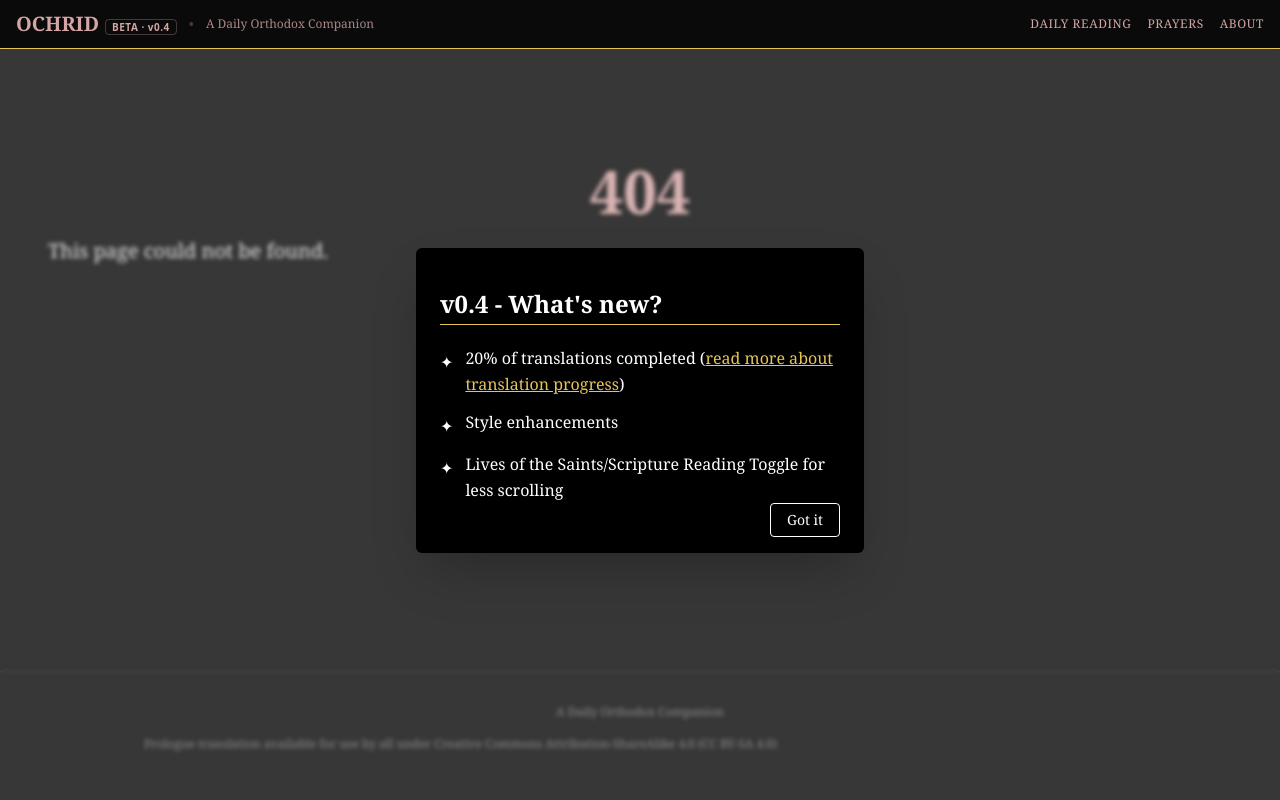
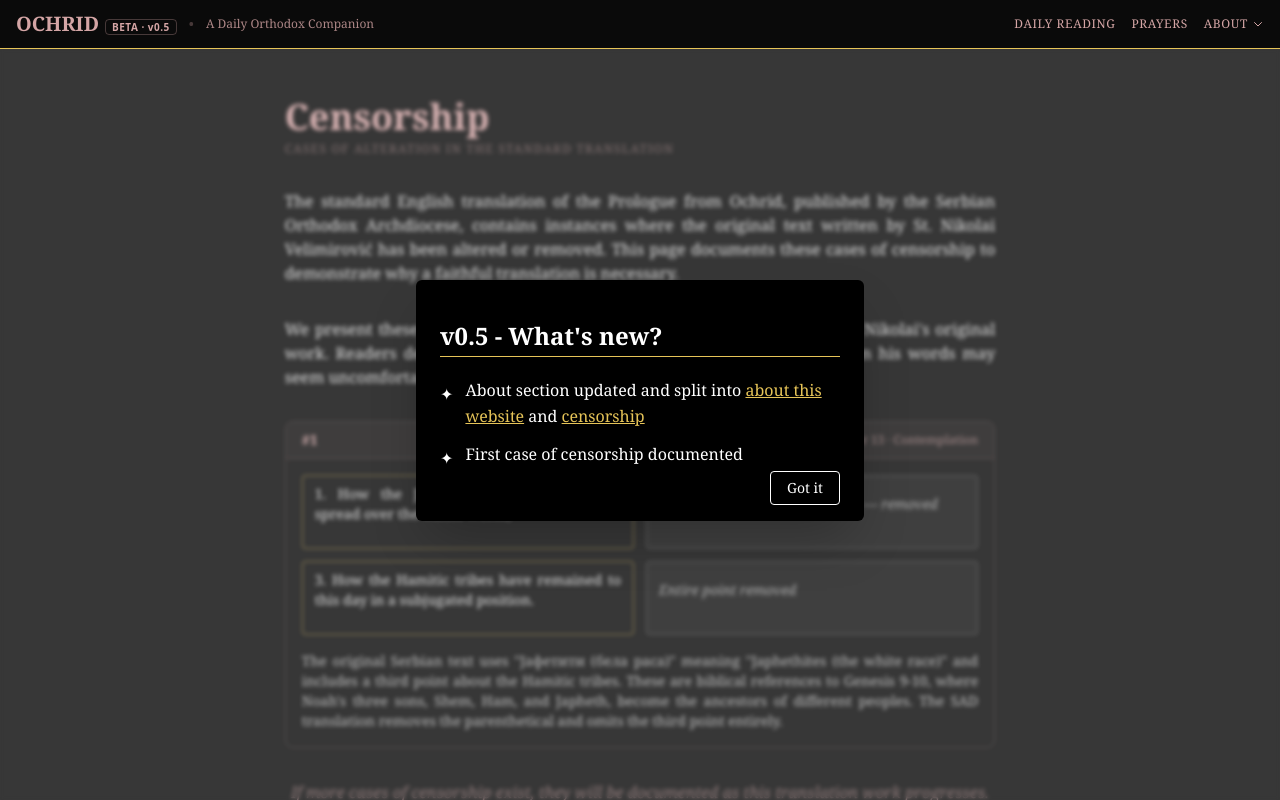
Before and after one commit to marcian-cx/ochrid, a Next.js app: page /censorship in a window 1280 px wide. Before the commit this address had no page. Shown: the top 800 px of the page. Built offline with nearby package versions, Linux system fonts and the light colour scheme.

Commit message:
censorship tab added

```diff
--- a/app/about/page.tsx
+++ b/app/about/page.tsx
@@ -23,30 +23,26 @@ export default function AboutPage() {
 
   return (
     <div className="w-full md:w-3/5 mx-auto px-4 md:px-0">
-      <div className="mb-12">
+      <div className="mb-8">
         <h1 className="text-4xl font-bold mb-1 text-burgundy">About</h1>
         <p className="text-xs uppercase tracking-widest text-burgundy/50">About This Project</p>
       </div>
 
       <div className="space-y-8 text-base leading-normal text-ink">
         <p>
-          A friend recently sent me the link to the Prologue from Ochrid on the Australian ROCOR diocese website.
-          When I clicked on the link, I found it led to a web archive version from an old serbian diocese website, which was both hard to use and ethically dubious. Being a software engineer by trade, I wanted to rehost
-          this content to make it available to the Orthodox faithful in a simple, accessible, and focused way.
-
+          OCHRID.COM presents the first ever faithful, uncensored, and freely available English translation of the Prologue from
+          Ochrid by St. Nikolai Velimirović. This translation is made directly from the original Serbian text,
+          preserving every word St. Nikolai wrote, with only minor tweaks for clarity, <strong> never meaning.</strong>
         </p>
 
         <p>
-          However, I soon realized that the translation used across the web, here and elsewhere, is under the copyright of the Serbian
-          Orthodox Archdiocese. After they pulled it from their website, reproducing the web archive version
-          was not ethically defensible. This created a need for a new, open source translation with complete
-          fidelity to the original Serbian text, and an Orthodox flavor like the previous translation, but
-          that could be shared and used by the faithful without permission and at will.
+          The currently available standard English edition is under the copyright of the Serbian Orthodox Archdiocese, and can therefore not be reproduced or distributed without permission.
+          It also contains cases of <Link href="/censorship" className="text-burgundy hover:text-gold underline">censorship</Link>. This translation exists to preserve the original text written by St. Nikolai and make it available to the faithful without cost barriers and for all uses.
+           We believe the faithful deserve access to this treasure of a text with no restrictions.
         </p>
 
         <p>
-          What you are reading now is a never before seen privately funded translation, made directly from the original
-          Serbian text by St. Nikolai. This translation is licensed under{' '}
+          This work is licensed under{' '}
           <a href="https://creativecommons.org/licenses/by-sa/4.0/" target="_blank" rel="noopener" className="text-burgundy hover:text-gold underline">
             Creative Commons Attribution-ShareAlike 4.0 (CC BY-SA 4.0)
           </a>,
@@ -134,17 +130,8 @@ export default function AboutPage() {
 
         <div className="mt-16 pt-8 border-t border-ink/10">
           <p className="text-center text-sm text-burgundy/80">
-            Lord Jesus Christ, by the prayers of St. Nikolai Velimirović and all the saints, have mercy on us.
+            Lord Jesus Christ, Son of God, by the prayers of St. Nikolai Velimirović and all the saints, have mercy on us.
           </p>
-        </div>
-
-        <div className="mt-8 text-center">
-          <Link
-            href="/"
-            className="text-burgundy hover:text-gold transition-colors text-sm uppercase tracking-wider"
-          >
-            Return to Daily Reading
-          </Link>
         </div>
       </div>
     </div>
--- /dev/null
+++ b/app/censorship/page.tsx
@@ -0,0 +1,100 @@
+import Link from "next/link";
+
+export const metadata = {
+  title: "Censorship - OCHRID",
+  description: "Documented cases of censorship in the standard English translation of the Prologue from Ochrid",
+};
+
+interface CensorshipCase {
+  id: number;
+  date: string;
+  section: string;
+  changes: {
+    original: string;
+    alteration: string;
+  }[];
+  explanation: string;
+}
+
+const censorshipCases: CensorshipCase[] = [
+  {
+    id: 1,
+    date: "December 13",
+    section: "Contemplation",
+    changes: [
+      {
+        original: "1. How the Japhethites (the white race) spread over the whole world;",
+        alteration: "\"(the white race)\" — бела раса — removed",
+      },
+      {
+        original: "3. How the Hamitic tribes have remained to this day in a subjugated position.",
+        alteration: "Entire point removed",
+      },
+    ],
+    explanation: "The original Serbian text uses \"Јафетити (бела раса)\" meaning \"Japhethites (the white race)\" and includes a third point about the Hamitic tribes. These are biblical references to Genesis 9-10, where Noah's three sons, Shem, Ham, and Japheth, become the ancestors of different peoples. The SAD translation removes the parenthetical and omits the third point entirely.",
+  },
+];
+
+export default function CensorshipPage() {
+  return (
+    <div className="w-full md:w-3/5 mx-auto px-4 md:px-0">
+      <div className="mb-8">
+        <h1 className="text-4xl font-bold mb-1 text-burgundy">Censorship</h1>
+        <p className="text-xs uppercase tracking-widest text-burgundy/50">Cases of Alteration in the Standard Translation</p>
+      </div>
+
+      <div className="space-y-8 text-base leading-normal text-ink">
+        <p>
+          The standard English translation of the Prologue from Ochrid, published by the Serbian Orthodox Archdiocese,
+          contains instances where the original text written by St. Nikolai Velimirović has been altered or removed.
+          This page documents these cases of censorship to demonstrate why a faithful translation is necessary.
+        </p>
+
+        <p>
+          We present these cases not to criticize, but to preserve the integrity of St. Nikolai's original work.
+          Readers deserve to know what the saint actually wrote, even when his words may seem uncomfortable to modern sensibilities.
+        </p>
+
+        <div className="mt-12 space-y-8">
+          {censorshipCases.map((caseItem) => (
+            <div key={caseItem.id} className="border border-burgundy/20 rounded-lg overflow-hidden">
+              <div className="bg-burgundy/5 px-4 py-2 border-b border-burgundy/20 flex items-center justify-between">
+                <span className="text-sm font-semibold text-burgundy">#{caseItem.id}</span>
+                <span className="text-xs text-burgundy/70">{caseItem.date} · {caseItem.section}</span>
+              </div>
+
+              <div className="p-4 space-y-4">
+                <div className="space-y-3">
+                  {caseItem.changes.map((change, idx) => (
+                    <div key={idx} className="grid md:grid-cols-2 gap-3">
+                      <div className="bg-parchment border border-gold/50 rounded px-3 py-2">
+                        <p className="text-sm text-ink">{change.original}</p>
+                      </div>
+                      <div className="bg-ink/5 border border-ink/20 rounded px-3 py-2 flex items-center">
+                        <p className="text-sm text-ink/70 italic">{change.alteration}</p>
+                      </div>
+                    </div>
+                  ))}
+                </div>
+
+                <p className="text-sm text-ink/80">{caseItem.explanation}</p>
+              </div>
+            </div>
+          ))}
+        </div>
+
+        {censorshipCases.length === 1 && (
+          <p className="text-center text-burgundy/60 italic mt-8">
+            If more cases of censorship exist, they will be documented as this translation work progresses.
+          </p>
+        )}
+
+        <div className="mt-16 pt-8 border-t border-ink/10">
+          <p className="text-center text-sm text-burgundy/80">
+            Lord Jesus Christ, Son of God, by the prayers of St. Nikolai Velimirović and all the saints, have mercy on us.
+          </p>
+        </div>
+      </div>
+    </div>
+  );
+}
--- a/components/Header.tsx
+++ b/components/Header.tsx
@@ -1,10 +1,22 @@
 "use client";
 
 import Link from "next/link";
-import { useState } from "react";
+import { useState, useRef, useEffect } from "react";
 
 export default function Header() {
   const [mobileMenuOpen, setMobileMenuOpen] = useState(false);
+  const [aboutDropdownOpen, setAboutDropdownOpen] = useState(false);
+  const dropdownRef = useRef<HTMLDivElement>(null);
+
+  useEffect(() => {
+    function handleClickOutside(event: MouseEvent) {
+      if (dropdownRef.current && !dropdownRef.current.contains(event.target as Node)) {
+        setAboutDropdownOpen(false);
+      }
+    }
+    document.addEventListener("mousedown", handleClickOutside);
+    return () => document.removeEventListener("mousedown", handleClickOutside);
+  }, []);
 
   return (
     <header className="sticky top-0 z-50 border-b border-gold bg-parchment">
@@ -22,7 +34,7 @@ export default function Header() {
                 className="px-1.5 py-0.5 text-[10px] font-semibold tracking-wider text-burgundy border border-burgundy/30 rounded leading-none"
                 style={{ fontFamily: 'system-ui, -apple-system, BlinkMacSystemFont, "Segoe UI", Roboto, "Helvetica Neue", Arial, sans-serif' }}
               >
-                BETA · v0.4
+                BETA · v0.5
               </span>
             </div>
             <span className="hidden sm:inline text-burgundy/30 text-sm leading-none">•</span>
@@ -44,12 +56,35 @@ export default function Header() {
             >
               Prayers
             </Link>
+            <div className="relative" ref={dropdownRef}>
+              <button
+                onClick={() => setAboutDropdownOpen(!aboutDropdownOpen)}
+                className="text-burgundy hover:text-gold transition-colors uppercase tracking-wider py-0 flex items-center gap-1"
+              >
+                About
+                <svg className={`w-3 h-3 transition-transform ${aboutDropdownOpen ? 'rotate-180' : ''}`} fill="none" stroke="currentColor" viewBox="0 0 24 24">
+                  <path strokeLinecap="round" strokeLinejoin="round" strokeWidth={2} d="M19 9l-7 7-7-7" />
+                </svg>
+              </button>
+              {aboutDropdownOpen && (
+                <div className="absolute right-0 mt-2 w-48 bg-parchment border border-gold rounded shadow-lg py-1">
                   <Link
                     href="/about"
-              className="text-burgundy hover:text-gold transition-colors uppercase tracking-wider py-0"
+                    onClick={() => setAboutDropdownOpen(false)}
+                    className="block px-4 py-2 text-burgundy hover:text-gold hover:bg-burgundy/5 transition-colors uppercase tracking-wider text-xs"
                   >
-              About
+                    About This Website
                   </Link>
+                  <Link
+                    href="/censorship"
+                    onClick={() => setAboutDropdownOpen(false)}
+                    className="block px-4 py-2 text-burgundy hover:text-gold hover:bg-burgundy/5 transition-colors uppercase tracking-wider text-xs"
+                  >
+                    Censorship
+                  </Link>
+                </div>
+              )}
+            </div>
           </nav>
 
           <button
@@ -86,13 +121,25 @@ export default function Header() {
               >
                 Prayers
               </Link>
+              <div className="flex flex-col gap-1">
+                <span className="text-burgundy/60 uppercase tracking-wider py-0 text-xs">
+                  About
+                </span>
                 <Link
                   href="/about"
                   onClick={() => setMobileMenuOpen(false)}
-                className="text-burgundy hover:text-gold transition-colors uppercase tracking-wider py-0"
+                  className="text-burgundy hover:text-gold transition-colors uppercase tracking-wider py-0 pl-3"
                 >
-                About
+                  About This Website
                 </Link>
+                <Link
+                  href="/censorship"
+                  onClick={() => setMobileMenuOpen(false)}
+                  className="text-burgundy hover:text-gold transition-colors uppercase tracking-wider py-0 pl-3"
+                >
+                  Censorship
+                </Link>
+              </div>
             </nav>
           </div>
         )}
--- /dev/null
+++ b/data/changes/0_5.md
@@ -0,0 +1,5 @@
+# v0.5 - What's new?
+
+- About section updated and split into [about this website](/about) and [censorship](/about)
+20% of translations completed
+- First case of censorship documented
```
Lines whose indentation alone changed are shown as unchanged.
